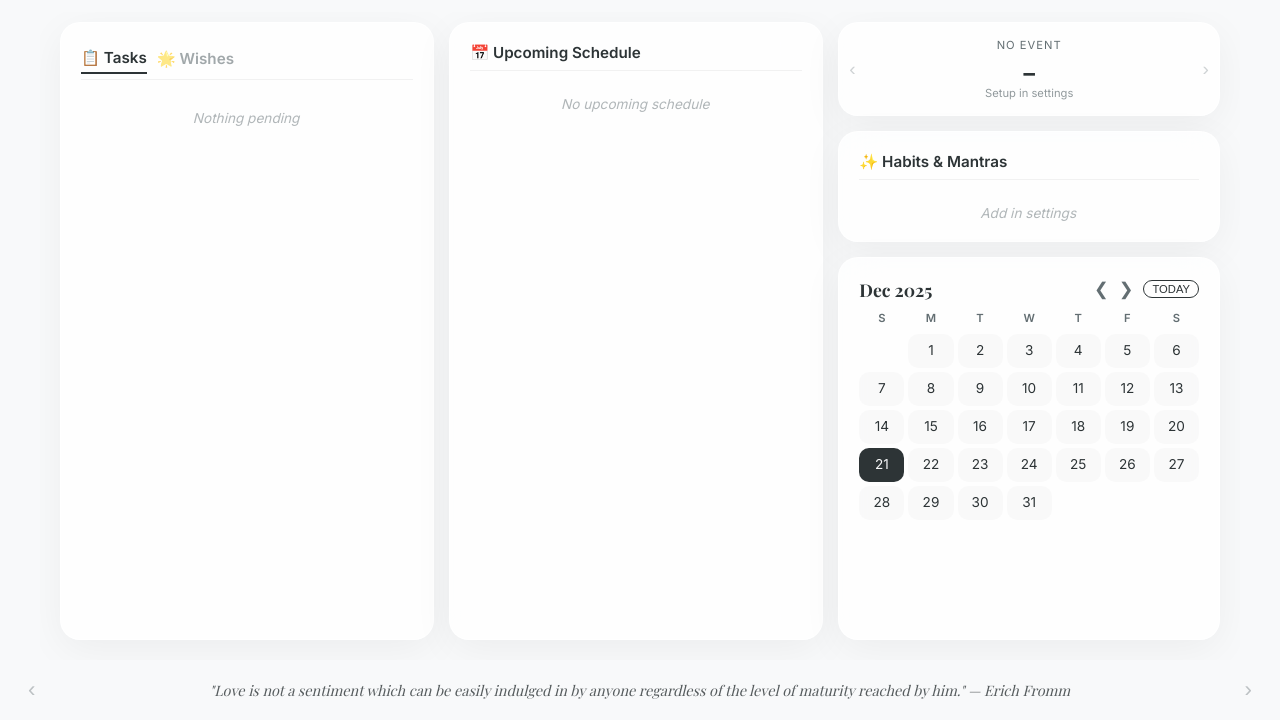
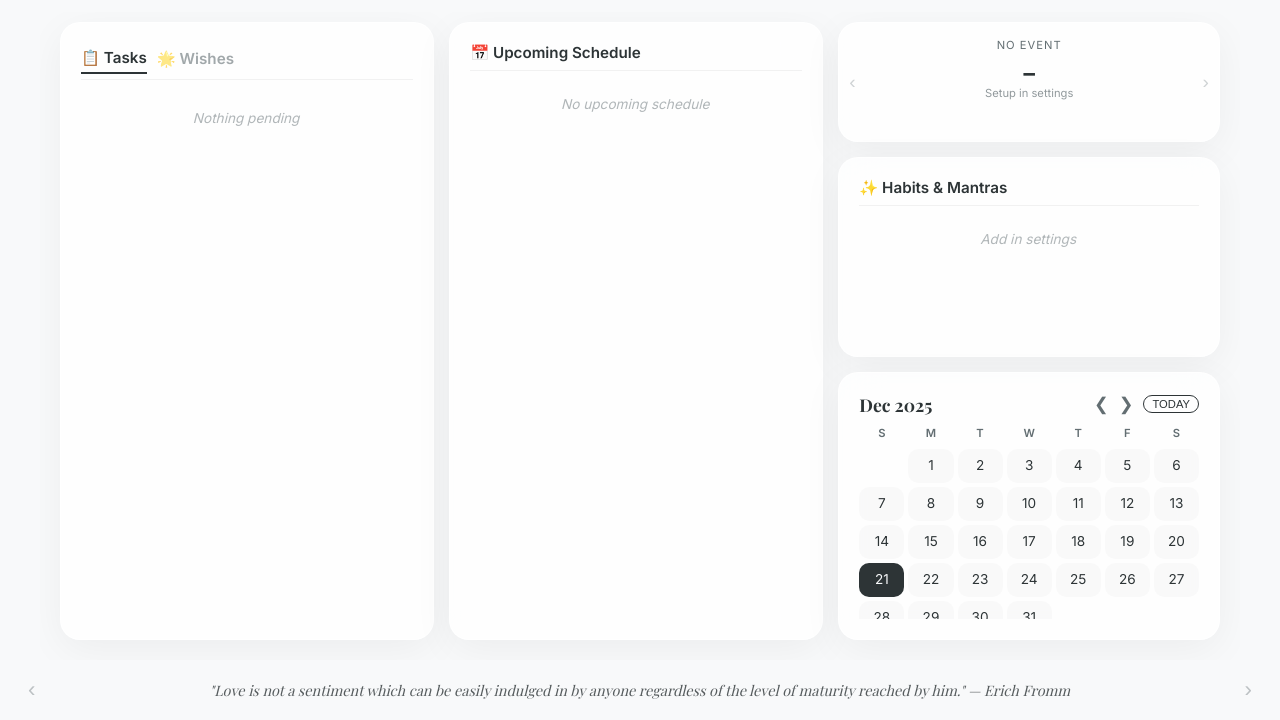
Before and after one commit to lilyjane111/-, a plain HTML site: page index.html in a window 1280 px wide. Shown: the part 80-800 px from the top of the page. Drawn offline with nearby package versions, Linux system fonts and the light colour scheme; a web font is replaced by a local one.

Commit message:
Update index.html
修改habit功能，修改布局

```diff
--- a/index.html
+++ b/index.html
@@ -7,8 +7,8 @@
     <meta name="apple-mobile-web-app-status-bar-style" content="black-translucent">
     <title>My Time</title>
 
-    <link rel="apple-touch-icon" href="https://cdn-icons-png.flaticon.com/512/7507/7507841.png?v=11">
-    <link rel="icon" href="https://cdn-icons-png.flaticon.com/512/7507/7507841.png?v=11">
+    <link rel="apple-touch-icon" href="https://cdn-icons-png.flaticon.com/512/7507/7507841.png?v=12">
+    <link rel="icon" href="https://cdn-icons-png.flaticon.com/512/7507/7507841.png?v=12">
 
     <link href="https://fonts.googleapis.com/css2?family=Cinzel:wght@400;700&family=Inter:wght@300;400;600&family=Playfair+Display:ital,wght@0,400;0,700;1,400&display=swap" rel="stylesheet">
 
@@ -61,13 +61,15 @@
         .sync-dot { width: 8px; height: 8px; background: #ccc; border-radius: 50%; position: absolute; top: 0; right: 0; }
         .sync-dot.online { background: var(--success); box-shadow: 0 0 8px var(--success); }
 
-        /* --- V6.2 Balanced Layout --- */
+        /* --- V6.2 Balanced Layout (V6.6 Stabilized) --- */
         .layout-grid {
             flex: 1; display: grid; gap: 15px; padding: 10px 20px 20px; max-width: 1200px; margin: 0 auto; width: 100%;
             grid-template-columns: 2fr 1fr; grid-template-rows: 1fr; overflow: hidden;
         }
-        .main-content-col { display: grid; grid-template-columns: 1fr 1fr; gap: 15px; height: 100%; }
-        .sidebar-col { display: flex; flex-direction: column; gap: 15px; height: 100%; }
+        /* V6.6 Fix: Ensure fixed height for main columns to force internal scrolling */
+        .main-content-col { display: grid; grid-template-columns: 1fr 1fr; gap: 15px; height: 100%; min-height: 0; }
+        .sidebar-col { display: flex; flex-direction: column; gap: 15px; height: 100%; min-height: 0; }
+
         @media (max-width: 900px) { .layout-grid { grid-template-columns: 1fr; grid-template-rows: auto 1fr; } .main-content-col { height: auto; } .sidebar-col { overflow-y: auto; } }
         @media (max-width: 600px) { .main-content-col { grid-template-columns: 1fr; } }
 
@@ -78,7 +80,7 @@
         .month-title { font-family: var(--font-serif); font-size: 1.1rem; font-weight: 700; }
         .nav-btn { background: none; border: none; cursor: pointer; font-size: 1.1rem; color: var(--text-sub); padding: 0 5px; }
         .today-btn { font-size: 0.7rem; padding: 2px 8px; border: 1px solid var(--accent); border-radius: 12px; color: var(--accent); background: transparent; cursor: pointer; margin-left: 5px; }
-        .calendar-grid { display: grid; grid-template-columns: repeat(7, 1fr); gap: 4px; align-content: start; }
+        .calendar-grid { display: grid; grid-template-columns: repeat(7, 1fr); gap: 4px; align-content: start; flex: 1; overflow-y: auto; /* Ensure calendar itself scrolls if needed */ }
         .day-label { text-align: center; font-size: 0.7rem; color: var(--text-sub); font-weight: 600; margin-bottom: 5px; }
         .date-cell { border-radius: 10px; background: rgba(0,0,0,0.02); padding: 6px 0; display: flex; flex-direction: column; align-items: center; justify-content: center; cursor: pointer; transition: all 0.2s; position: relative; min-height: 34px; }
         .date-cell:hover { background: rgba(0,0,0,0.06); } .date-cell.today { background: var(--accent); color: var(--bg-color); }
@@ -102,9 +104,12 @@
         .cd-number span { font-size: 0.8rem; font-family: var(--font-main); font-weight: 400; margin-left: 3px; }
         .cd-date { font-size: 0.7rem; color: var(--text-sub); opacity: 0.7; }
 
-        .overview-box { flex: 1; display: flex; flex-direction: column; min-height: 200px; }
+        /* V6.6 Fix: Ensure containers have constraints to force scrolling */
+        .overview-box { flex: 1; display: flex; flex-direction: column; min-height: 0; /* Crucial for nested flex scrolling */ }
         .box-title { font-size: 0.95rem; font-weight: 700; margin-bottom: 10px; border-bottom: 1px solid rgba(0,0,0,0.05); padding-bottom: 8px; display: flex; align-items: center; gap: 6px; color: var(--accent); }
+        /* V6.6 Fix: Force overflow-y auto */
         .list-scroll { overflow-y: auto; flex: 1; padding-right: 2px; }
+
         .overview-item { display: flex; justify-content: space-between; align-items: center; padding: 8px 0; border-bottom: 1px solid rgba(0,0,0,0.03); font-size: 0.85rem; cursor: pointer; }
         .overview-item:hover { color: var(--accent); }
         .tag-date { font-size: 0.7rem; background: rgba(0,0,0,0.04); padding: 1px 5px; border-radius: 4px; color: var(--text-sub); white-space: nowrap; }
@@ -199,7 +204,7 @@
         </div>
 
         <div class="sidebar-col">
-             <div class="glass-card countdown-box">
+             <div class="glass-card countdown-box" style="flex:none; height: 120px;">
                 <button class="cd-nav cd-prev" onclick="swapCd(-1)">‹</button>
                 <div onclick="openSettings()" style="cursor:pointer">
                     <div class="cd-label" id="cd-title">Countdown</div>
@@ -208,11 +213,11 @@
                 </div>
                 <button class="cd-nav cd-next" onclick="swapCd(1)">›</button>
             </div>
-            <div class="glass-card overview-box" style="flex:none; min-height: auto;">
+            <div class="glass-card overview-box" style="flex:none; height: 200px;">
                 <div class="box-title">✨ Habits & Mantras</div>
-                <div class="list-scroll" id="overview-habits" style="max-height: 150px;"></div>
+                <div class="list-scroll" id="overview-habits"></div>
             </div>
-            <div class="glass-card calendar-container" style="flex: 1; min-height: auto;">
+            <div class="glass-card calendar-container" style="flex: 1; min-height: 250px;">
                 <div class="calendar-header">
                     <span class="month-title" id="cal-title">Month</span>
                     <div style="display:flex; align-items:center">
@@ -297,16 +302,18 @@
         window.renderWidgets=()=>{
             const cds=config.countdowns||[], elT=$('cd-title'), elD=$('cd-days'), elSub=$('cd-date-text');
             if(!cds.length){elT.innerText='NO EVENT';elD.innerText='-';elSub.innerText='Setup in settings';}else{if(cdIdx>=cds.length)cdIdx=0;const cd=cds[cdIdx], diff=Math.ceil((new Date(cd.date)-new Date().setHours(0,0,0,0))/(86400000));elT.innerText=cd.name;elD.innerHTML=diff>0?diff:(diff===0?'NOW':Math.abs(diff));elD.innerHTML+='<span>DAYS</span>';elSub.innerText=`${cd.date} (${cdIdx+1}/${cds.length})`;}
-            $('overview-habits').innerHTML=(config.habits||[]).map(h=>`<div class="habit-item"><span class="habit-icon">✦</span> ${h}</div>`).join('')||'<div class="empty-state">Add in settings</div>';
 
-            // V6.5 Wishlist Render with Edit Button
+            // V6.6 Habits Render with Edit
+            $('overview-habits').innerHTML=(config.habits||[]).map((h,i)=>{
+                if(editingItem.type==='habit' && editingItem.id===i){
+                    return `<div class="habit-item" style="background:var(--glass); padding:4px;"><input type="text" id="edit-habit-${i}" class="edit-input" value="${h}" style="flex:1;"><div class="edit-actions"><button class="btn-icon btn-save" onclick="saveEdit('habit',${i})">✔</button><button class="btn-icon btn-cancel" onclick="cancelEdit()">✖</button></div></div>`;
+                }
+                return `<div class="habit-item" style="justify-content:space-between;"><div style="flex:1; display:flex; align-items:center;"><span class="habit-icon">✦</span> ${h}</div><div class="item-actions" style="opacity:0.5;"><button class="btn-icon" style="font-size:0.8rem" onclick="editItem('habit',${i})">✎</button></div></div>`;
+            }).join('')||'<div class="empty-state">Add in settings</div>';
+
             $('overview-shopping').innerHTML=(config.shopping||[]).map((s,i)=>{
                 if(editingItem.type==='wish' && editingItem.id===i){
-                    return `<div class="overview-item" style="background:var(--glass); cursor:default; flex-wrap:wrap; gap:5px;">
-                        <input type="text" id="edit-wish-name-${i}" class="edit-input" value="${s.name}" style="min-width:120px; flex:2;">
-                        <input type="text" id="edit-wish-note-${i}" class="edit-input" value="${s.price||''}" placeholder="Notes..." style="min-width:80px; flex:1;">
-                        <div class="edit-actions"><button class="btn-icon btn-save" onclick="saveEdit('wish',${i})">✔</button><button class="btn-icon btn-cancel" onclick="cancelEdit()">✖</button></div>
-                    </div>`;
+                    return `<div class="overview-item" style="background:var(--glass); cursor:default; flex-wrap:wrap; gap:5px;"><input type="text" id="edit-wish-name-${i}" class="edit-input" value="${s.name}" style="min-width:120px; flex:2;"><input type="text" id="edit-wish-note-${i}" class="edit-input" value="${s.price||''}" placeholder="Notes..." style="min-width:80px; flex:1;"><div class="edit-actions"><button class="btn-icon btn-save" onclick="saveEdit('wish',${i})">✔</button><button class="btn-icon btn-cancel" onclick="cancelEdit()">✖</button></div></div>`;
                 }
                 return `<div class="overview-item" style="cursor:default; align-items: center;"><div style="flex:1; display:flex; align-items:center; gap:5px;">🌟 ${s.name} ${s.price?`<span class="shop-price" style="margin:0">${s.price}</span>`:''}</div><div class="item-actions" style="margin-left:8px; opacity:0.5;"><button class="btn-icon" style="font-size:0.8rem" onclick="editItem('wish',${i})">✎</button></div></div>`;
             }).join('')||'<div class="empty-state">No wishes yet</div>';
@@ -337,23 +344,23 @@
         window.setMood=m=>{const d=getDayData(selKey);d.mood=(d.mood===m)?null:m;saveDayData(selKey,d);};
         window.togglePeriod=()=>{const d=getDayData(selKey);d.isPeriod=!d.isPeriod;saveDayData(selKey,d);};
         window.addSche=()=>{const t=$('in-sche-time').value,x=$('in-sche-text').value.trim();if(x){const d=getDayData(selKey);d.schedules.push({time:t,text:x});saveDayData(selKey,d);$('in-sche-text').value='';}};window.addTodo=()=>{const x=$('in-todo').value.trim();if(x){const d=getDayData(selKey);d.todos.push(x);saveDayData(selKey,d);$('in-todo').value='';}};window.addThought=()=>{const x=$('in-thought').value.trim();if(x){const d=getDayData(selKey);const now=new Date();const timeStr=now.toLocaleString('en-US',{year:'numeric',month:'2-digit',day:'2-digit',hour:'2-digit',minute:'2-digit',hour12:false});d.thoughts.push({id:Date.now(),text:x,time:timeStr});saveDayData(selKey,d);$('in-thought').value='';}};window.delItem=(type,id)=>{if(!confirm("Delete?"))return;const d=getDayData(selKey);if(type==='sche')d.schedules.splice(id,1);if(type==='todo')d.todos.splice(id,1);if(type==='done')d.dones.splice(id,1);if(type==='thought')d.thoughts=d.thoughts.filter(t=>t.id!==id);saveDayData(selKey,d);};
-        // V6.5 Edit Logic updated for Wishes
-        window.editItem=(type,id)=>{editingItem={type,id}; if(type==='wish') renderWidgets(); else renderDayModal(selKey);};
-        window.cancelEdit=()=>{const wasWish=editingItem.type==='wish'; editingItem={type:null,id:null}; if(wasWish) renderWidgets(); else renderDayModal(selKey);};
+        // V6.6 Edit Logic updated for Habits
+        window.editItem=(type,id)=>{editingItem={type,id}; if(type==='wish' || type==='habit') renderWidgets(); else renderDayModal(selKey);};
+        window.cancelEdit=()=>{const isWidget=editingItem.type==='wish'||editingItem.type==='habit'; editingItem={type:null,id:null}; if(isWidget) renderWidgets(); else renderDayModal(selKey);};
         window.saveEdit=(type,id)=>{
             const d=getDayData(selKey);
             if(type==='sche'){const t=$(`edit-time-${id}`).value, x=$(`edit-text-${id}`).value.trim();if(x)d.schedules[id]={time:t,text:x};}
             if(type==='todo'){const x=$(`edit-todo-${id}`).value.trim();if(x)d.todos[id]=x;}
             if(type==='thought'){const x=$(`edit-thought-${id}`).value.trim();if(x)d.thoughts.find(t=>t.id===id).text=x;}
             if(type==='wish'){const n=$(`edit-wish-name-${id}`).value.trim(), p=$(`edit-wish-note-${id}`).value.trim(); if(n)config.shopping[id]={name:n,price:p}; persistConfig();}
-            editingItem={type:null,id:null}; if(type!=='wish')saveDayData(selKey,d); else renderWidgets();
+            if(type==='habit'){const h=$(`edit-habit-${id}`).value.trim(); if(h)config.habits[id]=h; persistConfig();}
+            editingItem={type:null,id:null}; if(type!=='wish' && type!=='habit')saveDayData(selKey,d); else renderWidgets();
         };
         window.finTask=i=>{const d=getDayData(selKey);d.dones.unshift(d.todos.splice(i,1)[0]);saveDayData(selKey,d);};window.undoTask=i=>{const d=getDayData(selKey);d.todos.push(d.dones.splice(i,1)[0]);saveDayData(selKey,d);};
         window.openSettings=()=>{ $('modal-settings').classList.add('active'); $('set-sync-id').value=syncId; $('set-firebase-cfg').value=localStorage.getItem('cal_fb_raw')||''; renderSettingsLists();};window.closeModal=id=>{$(id).classList.remove('active');editingItem={type:null,id:null};renderWidgets();};window.saveSettings=()=>{const id=$('set-sync-id').value.trim();const raw=$('set-firebase-cfg').value.trim();if(id&&raw){localStorage.setItem('cal_sync_id',id);localStorage.setItem('cal_fb_raw',raw);window.syncId=id;connectCloud(raw);}};window.setTheme=t=>{config.theme=t;applyTheme();persistConfig();};window.applyTheme=()=>{document.body.className=`theme-${config.theme}`;if(config.bg){document.body.style.backgroundImage=`url('${config.bg}')`;document.body.classList.add('has-custom-bg');}else{document.body.style.backgroundImage='';document.body.classList.remove('has-custom-bg');}};window.uploadBg=e=>{const r=new FileReader();r.onload=ev=>{config.bg=ev.target.result;applyTheme();persistConfig();};if(e.target.files[0])r.readAsDataURL(e.target.files[0]);};window.clearBg=()=>{config.bg='';applyTheme();persistConfig();};
         window.renderSettingsLists=()=>{
             $('set-cd-list').innerHTML=(config.countdowns||[]).map((c,i)=>`<div class="list-item"><span style="font-size:0.8rem">${c.name} (${c.date})</span><button class="btn-icon btn-delete" onclick="delCd(${i})">×</button></div>`).join('');
             $('set-habit-list').innerHTML=(config.habits||[]).map((h,i)=>`<div class="list-item"><span style="font-size:0.9rem">✦ ${h}</span><button class="btn-icon btn-delete" onclick="delHabit(${i})">×</button></div>`).join('');
-            // V6.5 Rebranded Wishlist in Settings
             $('set-shop-list').innerHTML=(config.shopping||[]).map((s,i)=>`<div class="list-item"><span style="font-size:0.9rem">🌟 ${s.name} ${s.price?`(${s.price})`:''}</span><button class="btn-icon btn-delete" onclick="delShopItem(${i})">×</button></div>`).join('');
         };
         window.addCd=()=>{const n=$('new-cd-name').value,d=$('new-cd-date').value;if(n&&d){config.countdowns.push({name:n,date:d});persistConfig();$('new-cd-name').value='';}};window.delCd=i=>{config.countdowns.splice(i,1);persistConfig();};window.addHabit=()=>{const t=$('new-habit-text').value.trim();if(t){config.habits=config.habits||[];config.habits.push(t);persistConfig();$('new-habit-text').value='';}};window.delHabit=i=>{config.habits.splice(i,1);persistConfig();};
```
